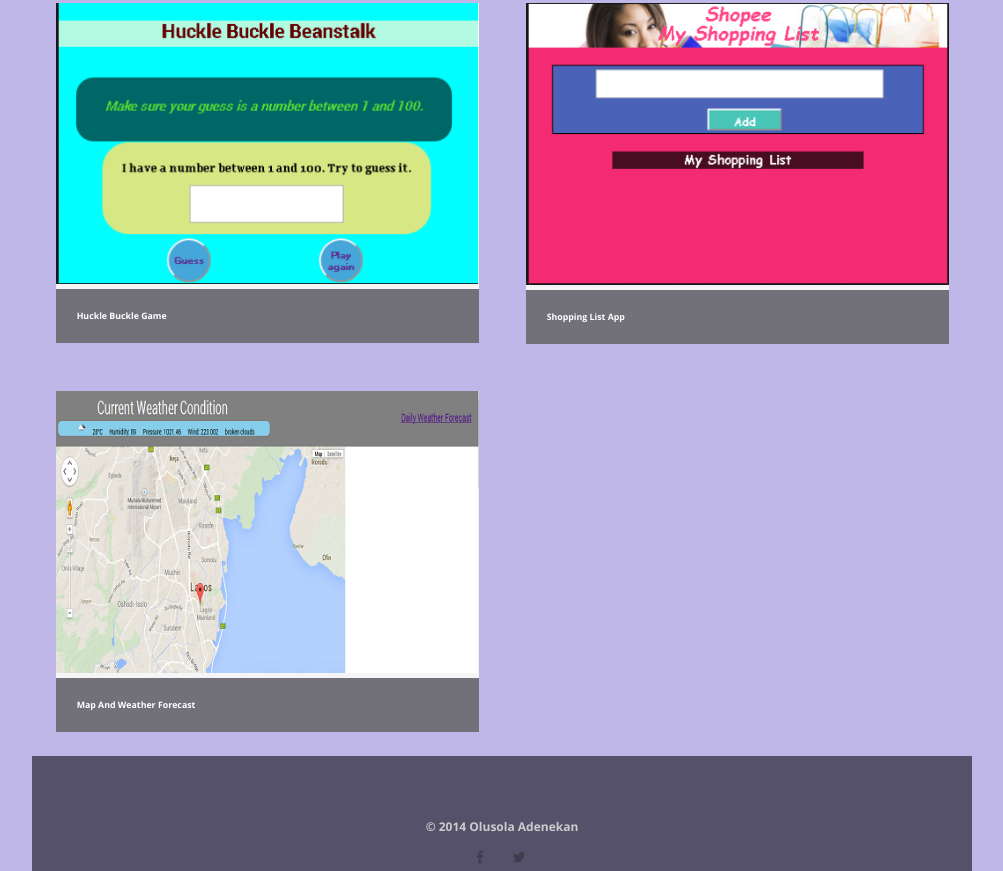
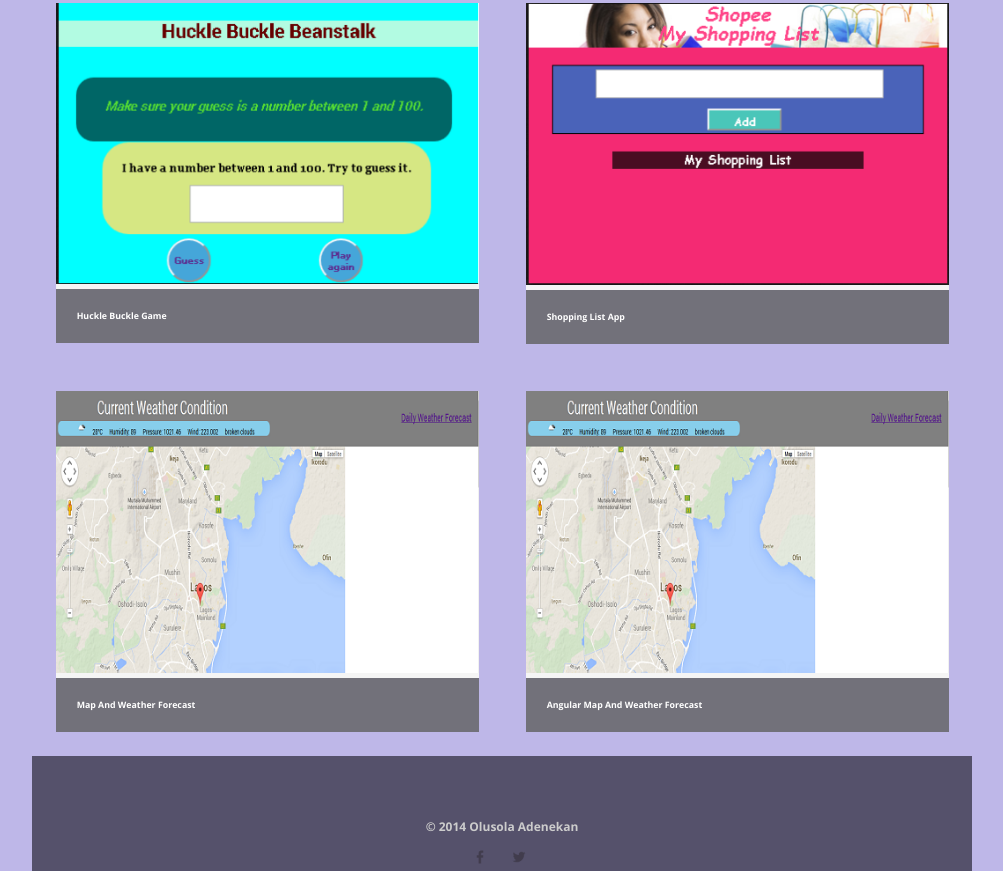
Before and after one commit to oadenekan/portfolio, a plain HTML site: page index.html in a window 1280 px wide. Shown: the part 591-1462 px from the top of the page, without its empty margins (138-1141 px from the left). Drawn offline with nearby package versions, Linux system fonts and the light colour scheme.

```diff
--- a/index.html
+++ b/index.html
@@ -61,6 +61,13 @@
 							<p>Map And Weather Forecast</p>
 						</a>
 					</li>
+
+					<li>
+						<a href="http://lillad25.github.io/AngularMapAndWeather">
+							<img src="img/MapAndWeatherForecast.png" alt=""/>
+							<p>Angular Map And Weather Forecast</p>
+						</a>
+					</li>
 			</ul>
 		</section>
 		<footer>
```
